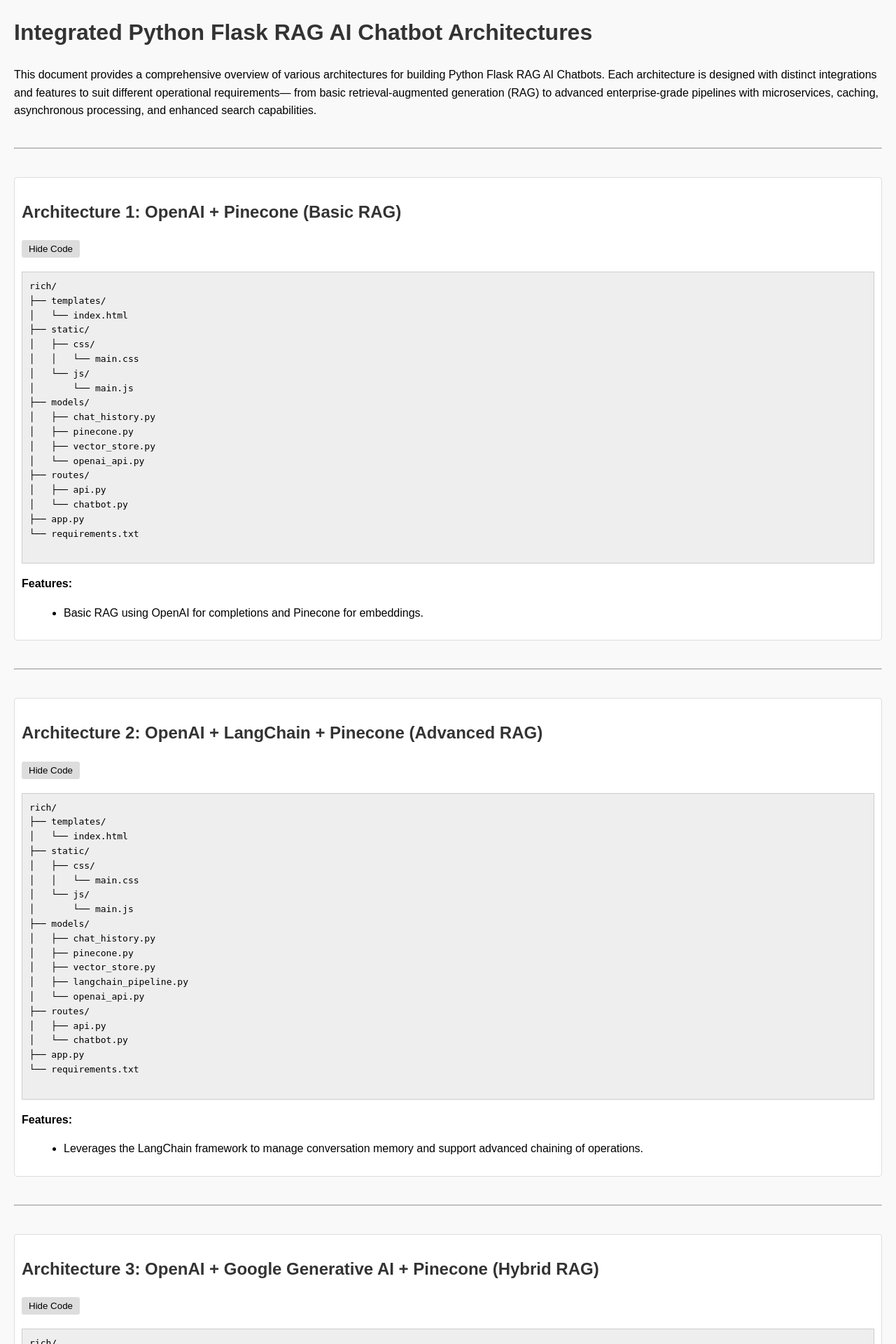
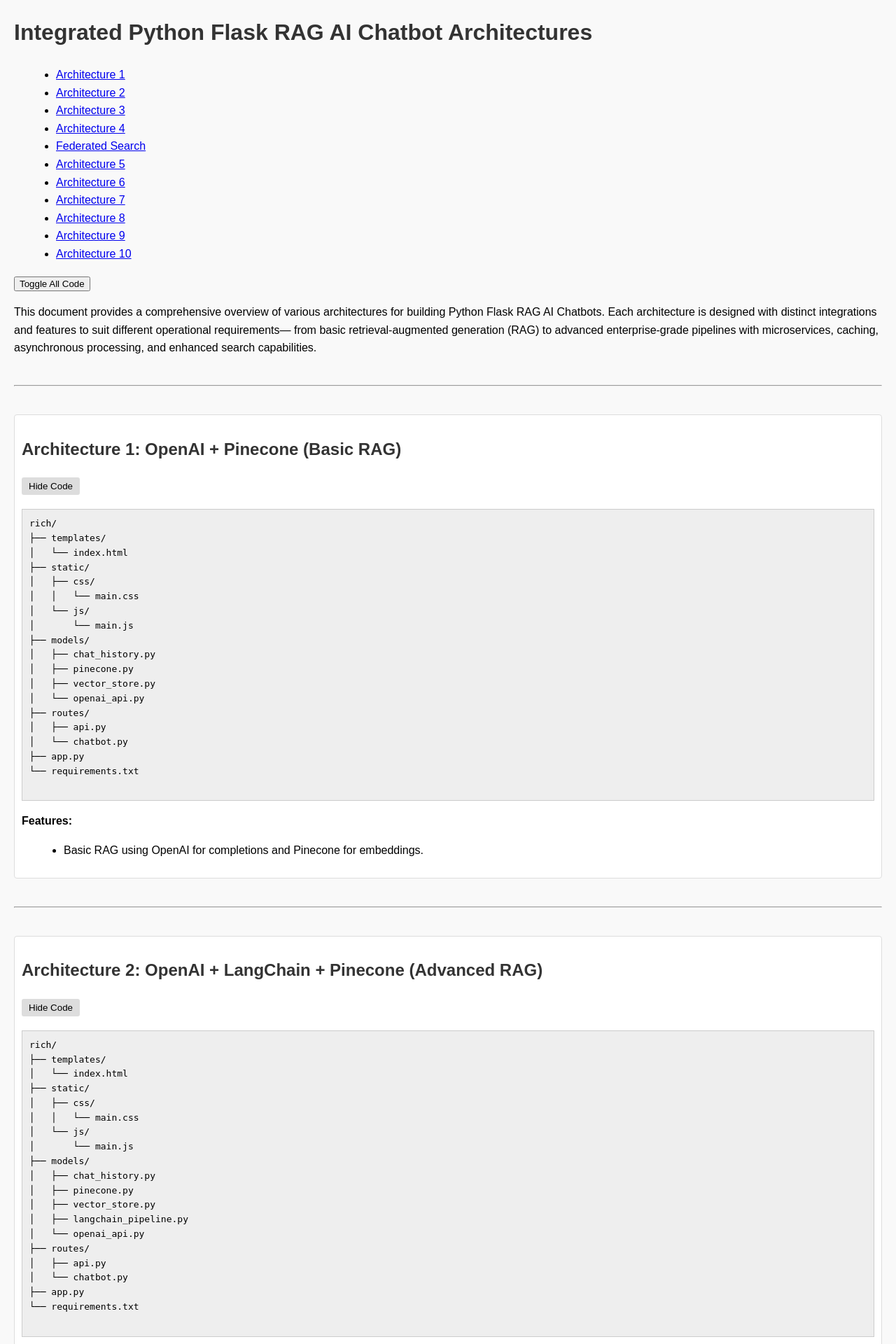
Before and after one commit to Will-Langhart/chatbots, a Flask app: page / in a window 1280 px wide. Shown: the top 1920 px of the page at 70% size. Run offline with Flask 3, Linux system fonts and the light colour scheme.

Commit message:
Update index.html

```diff
--- a/templates/index.html
+++ b/templates/index.html
@@ -2,11 +2,32 @@
 <html lang="en">
 <head>
   <meta charset="UTF-8">
+  <meta name="viewport" content="width=device-width, initial-scale=1">
   <title>Integrated Python Flask RAG AI Chatbot Architectures</title>
   <link rel="stylesheet" href="{{ url_for('static', filename='css/main.css') }}">
 </head>
-<body>
+<body id="top">
+  <header>
     <h1>Integrated Python Flask RAG AI Chatbot Architectures</h1>
+    <nav>
+      <ul>
+        <li><a href="#arch1">Architecture 1</a></li>
+        <li><a href="#arch2">Architecture 2</a></li>
+        <li><a href="#arch3">Architecture 3</a></li>
+        <li><a href="#arch4">Architecture 4</a></li>
+        <li><a href="#archFederated">Federated Search</a></li>
+        <li><a href="#arch5">Architecture 5</a></li>
+        <li><a href="#arch6">Architecture 6</a></li>
+        <li><a href="#arch7">Architecture 7</a></li>
+        <li><a href="#arch8">Architecture 8</a></li>
+        <li><a href="#arch9">Architecture 9</a></li>
+        <li><a href="#arch10">Architecture 10</a></li>
+      </ul>
+    </nav>
+    <button id="toggle-all">Toggle All Code</button>
+  </header>
+
+  <main>
     <p>
       This document provides a comprehensive overview of various architectures for building Python Flask RAG AI Chatbots.
       Each architecture is designed with distinct integrations and features to suit different operational requirements—
@@ -16,7 +37,7 @@
 
     <hr>
 
-  <div class="architecture-section">
+    <section id="arch1" class="architecture-section">
       <h2>Architecture 1: OpenAI + Pinecone (Basic RAG)</h2>
       <button class="toggle-btn">Hide Code</button>
       <pre class="code-block">
@@ -43,11 +64,11 @@
       <ul>
         <li>Basic RAG using OpenAI for completions and Pinecone for embeddings.</li>
       </ul>
-  </div>
+    </section>
 
     <hr>
 
-  <div class="architecture-section">
+    <section id="arch2" class="architecture-section">
       <h2>Architecture 2: OpenAI + LangChain + Pinecone (Advanced RAG)</h2>
       <button class="toggle-btn">Hide Code</button>
       <pre class="code-block">
@@ -75,11 +96,11 @@
       <ul>
         <li>Leverages the LangChain framework to manage conversation memory and support advanced chaining of operations.</li>
       </ul>
-  </div>
+    </section>
 
     <hr>
 
-  <div class="architecture-section">
+    <section id="arch3" class="architecture-section">
       <h2>Architecture 3: OpenAI + Google Generative AI + Pinecone (Hybrid RAG)</h2>
       <button class="toggle-btn">Hide Code</button>
       <pre class="code-block">
@@ -100,11 +121,11 @@
       <ul>
         <li>Implements a multi-LLM approach by combining responses from OpenAI and Google Generative AI.</li>
       </ul>
-  </div>
+    </section>
 
     <hr>
 
-  <div class="architecture-section">
+    <section id="arch4" class="architecture-section">
       <h2>Architecture 4: OpenAI + LangChain + Google AI + Pinecone + SQLAlchemy (Enterprise RAG)</h2>
       <button class="toggle-btn">Hide Code</button>
       <pre class="code-block">
@@ -128,11 +149,11 @@
       <ul>
         <li>Provides a full enterprise RAG pipeline with multi-LLM fallback, integrated vector search, and SQL-based data retrieval.</li>
       </ul>
-  </div>
+    </section>
 
     <hr>
 
-  <div class="architecture-section">
+    <section id="archFederated" class="architecture-section">
       <h2>Full Multi-Model RAG with Federated Search</h2>
       <button class="toggle-btn">Hide Code</button>
       <pre class="code-block">
@@ -158,11 +179,11 @@
       <ul>
         <li>Combines multiple models with federated search to provide an aggregated, comprehensive response mechanism.</li>
       </ul>
-  </div>
+    </section>
 
     <hr>
 
-  <div class="architecture-section">
+    <section id="arch5" class="architecture-section">
       <h2>Architecture 5: OpenAI + Redis Cache + Pinecone (Cached RAG)</h2>
       <button class="toggle-btn">Hide Code</button>
       <pre class="code-block">
@@ -192,11 +213,11 @@
         <li>Uses Pinecone for vector storage and OpenAI for response generation.</li>
         <li>Optimized for performance improvements via caching.</li>
       </ul>
-  </div>
+    </section>
 
     <hr>
 
-  <div class="architecture-section">
+    <section id="arch6" class="architecture-section">
       <h2>Architecture 6: OpenAI + LangChain + ElasticSearch + Pinecone (Enhanced Search RAG)</h2>
       <button class="toggle-btn">Hide Code</button>
       <pre class="code-block">
@@ -228,11 +249,11 @@
         <li>Uses LangChain to manage conversation memory and advanced logic.</li>
         <li>Combines strengths of Pinecone and OpenAI for a highly responsive system.</li>
       </ul>
-  </div>
+    </section>
 
     <hr>
 
-  <div class="architecture-section">
+    <section id="arch7" class="architecture-section">
       <h2>Architecture 7: Microservices-based RAG Chatbot</h2>
       <button class="toggle-btn">Hide Code</button>
       <pre class="code-block">
@@ -268,11 +289,11 @@
         <li>Facilitates scalable, decoupled deployments where each service can be maintained independently.</li>
         <li>Employs a gateway to aggregate API calls and route requests to the appropriate service.</li>
       </ul>
-  </div>
+    </section>
 
     <hr>
 
-  <div class="architecture-section">
+    <section id="arch8" class="architecture-section">
       <h2>Architecture 8: Hybrid RAG with Knowledge Graph Integration</h2>
       <button class="toggle-btn">Hide Code</button>
       <pre class="code-block">
@@ -302,11 +323,11 @@
         <li>Enhances RAG by integrating a knowledge graph module for enriched contextual data.</li>
         <li>Uses graph-based retrieval to map deep domain knowledge and relationships.</li>
       </ul>
-  </div>
+    </section>
 
     <hr>
 
-  <div class="architecture-section">
+    <section id="arch9" class="architecture-section">
       <h2>Architecture 9: Secure Enterprise RAG with OAuth &amp; RBAC Integration</h2>
       <button class="toggle-btn">Hide Code</button>
       <pre class="code-block">
@@ -336,11 +357,11 @@
         <li>Implements OAuth for secure authentication along with RBAC for granular user management.</li>
         <li>Provides a secure, enterprise-grade environment with robust RAG capabilities.</li>
       </ul>
-  </div>
+    </section>
 
     <hr>
 
-  <div class="architecture-section">
+    <section id="arch10" class="architecture-section">
       <h2>Architecture 10: Asynchronous RAG Chatbot with Celery Task Queue</h2>
       <button class="toggle-btn">Hide Code</button>
       <pre class="code-block">
@@ -371,14 +392,12 @@
         <li>Efficiently manages long-running tasks (e.g., complex query processing, background vector updates).</li>
         <li>Optimizes system responsiveness for high-load enterprise applications.</li>
       </ul>
-  </div>
+    </section>
+  </main>
 
-  <hr>
-
-  <p>
-    This document consolidates all architectures and their respective features into one comprehensive reference
-    for designing a Python Flask RAG AI Chatbot system tailored to various operational needs.
-  </p>
+  <footer>
+    <p><a href="#top">Back to Top</a></p>
+  </footer>
 
   <script src="{{ url_for('static', filename='js/main.js') }}"></script>
 </body>
```
Lines whose indentation alone changed are shown as unchanged.
